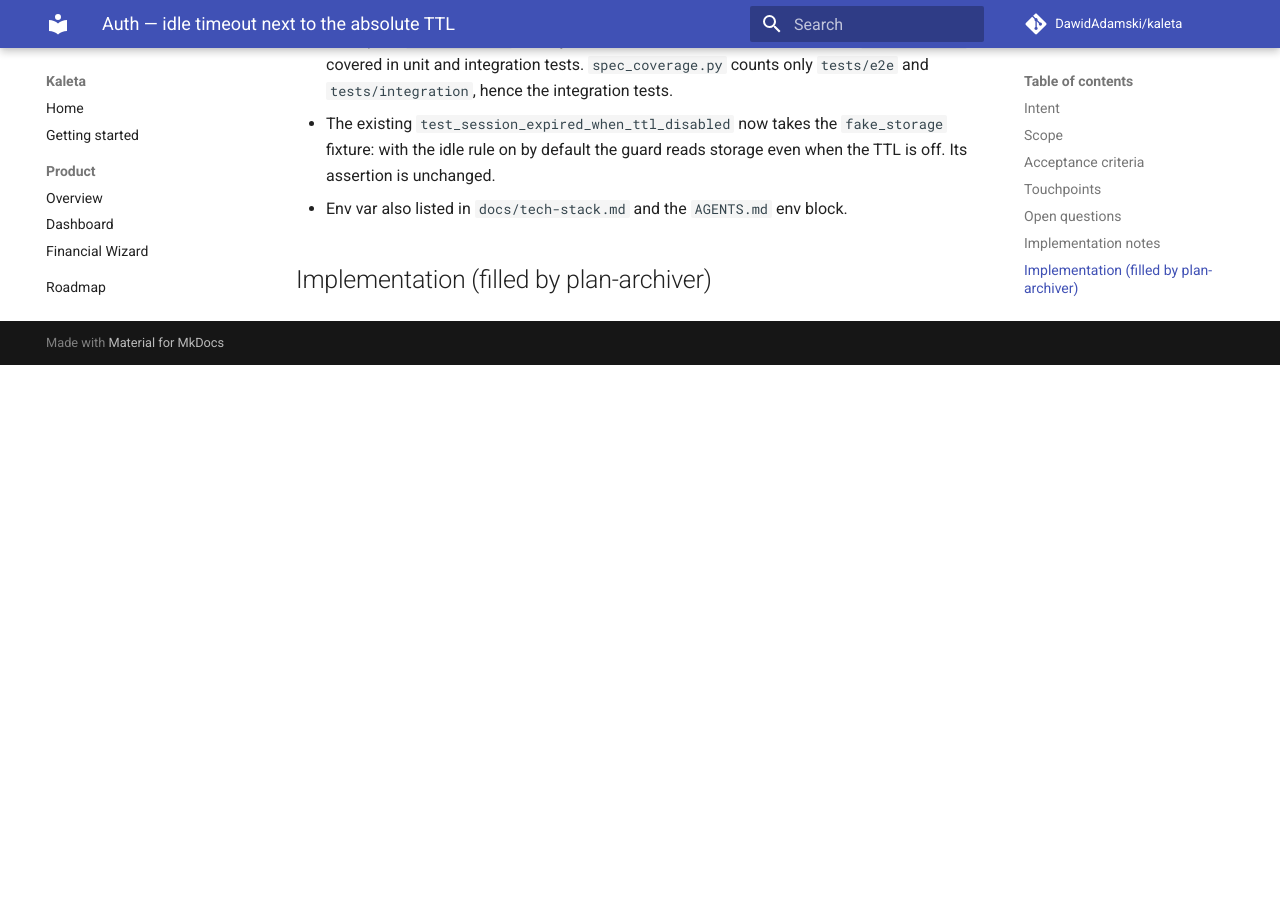
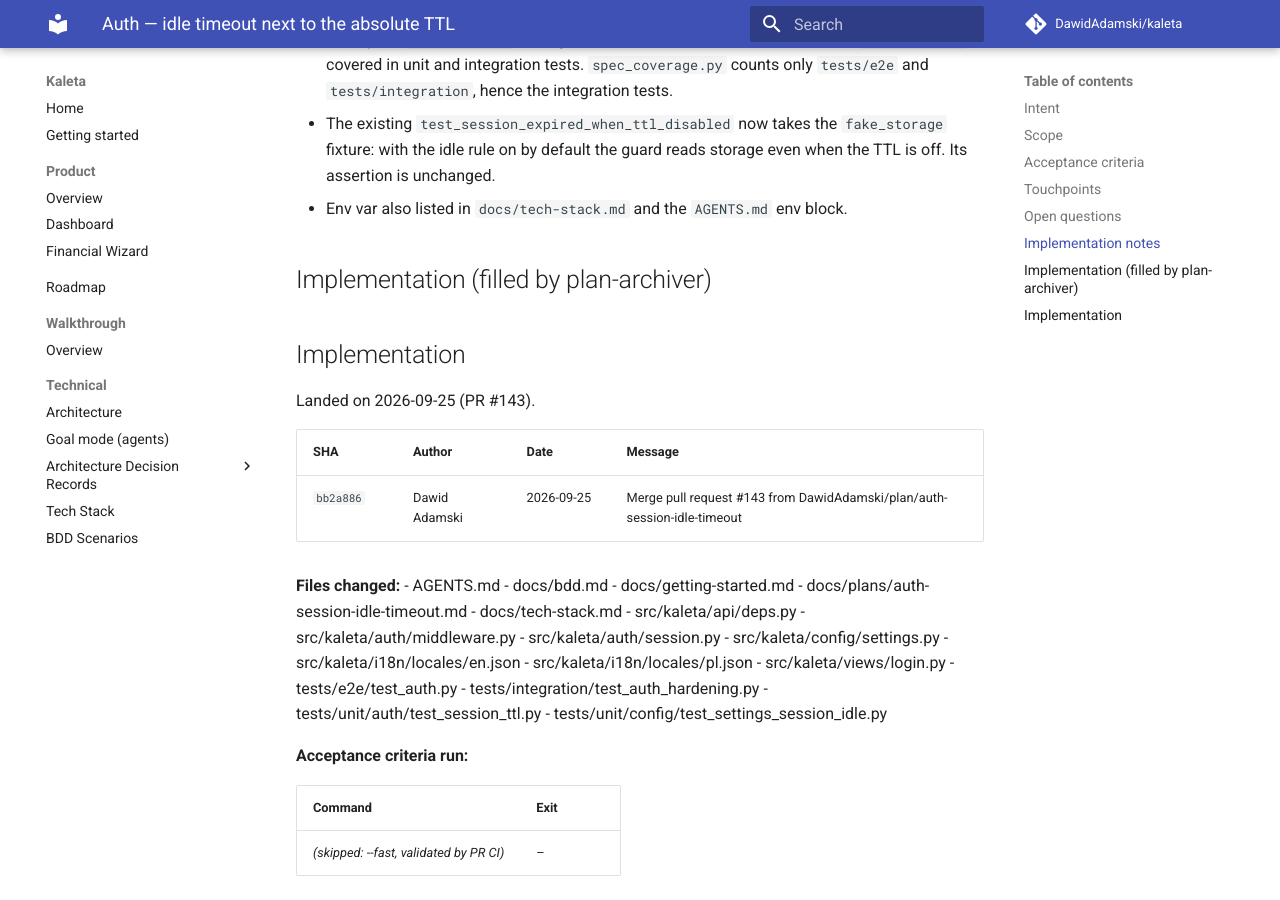
Before and after one commit to DawidAdamski/kaleta, an MkDocs documentation site: the page built from docs/plans/archive/auth-session-idle-timeout.md, in a window 1280 px wide and 900 px high, scrolled down 2505 px. Built offline with MkDocs 1.6.1 and Material for MkDocs 9.7.7, drawn with Linux system fonts in a browser that asks for light colours; comment, search, counter and statistics services are not loaded; before the commit the page ends 2870 px from its top, so only the background shows below that.

Commit message:
docs(plans): archive auth-session-idle-timeout (#143)

```diff
--- a/docs/plans/auth-session-idle-timeout.md
+++ b/docs/plans/archive/auth-session-idle-timeout.md
@@ -3,8 +3,9 @@ plan_id: auth-session-idle-timeout
 title: Auth — idle timeout next to the absolute TTL
 area: auth
 effort: small
-status: in-progress
-roadmap_ref: ../roadmap.md#auth
+status: archived
+archived_at: 2026-09-25
+roadmap_ref: ../../roadmap.md#auth
 ---
 
 # Auth — idle timeout next to the absolute TTL
@@ -114,3 +115,35 @@ Out of scope:
 - Env var also listed in `docs/tech-stack.md` and the `AGENTS.md` env block.
 
 ## Implementation (filled by plan-archiver)
+
+## Implementation
+
+Landed on 2026-09-25 (PR #143).
+
+| SHA | Author | Date | Message |
+|---|---|---|---|
+| `bb2a886` | Dawid Adamski | 2026-09-25 | Merge pull request #143 from DawidAdamski/plan/auth-session-idle-timeout |
+
+**Files changed:**
+- AGENTS.md
+- docs/bdd.md
+- docs/getting-started.md
+- docs/plans/auth-session-idle-timeout.md
+- docs/tech-stack.md
+- src/kaleta/api/deps.py
+- src/kaleta/auth/middleware.py
+- src/kaleta/auth/session.py
+- src/kaleta/config/settings.py
+- src/kaleta/i18n/locales/en.json
+- src/kaleta/i18n/locales/pl.json
+- src/kaleta/views/login.py
+- tests/e2e/test_auth.py
+- tests/integration/test_auth_hardening.py
+- tests/unit/auth/test_session_ttl.py
+- tests/unit/config/test_settings_session_idle.py
+
+**Acceptance criteria run:**
+
+| Command | Exit |
+|---|---|
+| _(skipped: --fast, validated by PR CI)_ | – |
```
Also changed, not shown: docs/plans/README.md (+2 -2 lines).
